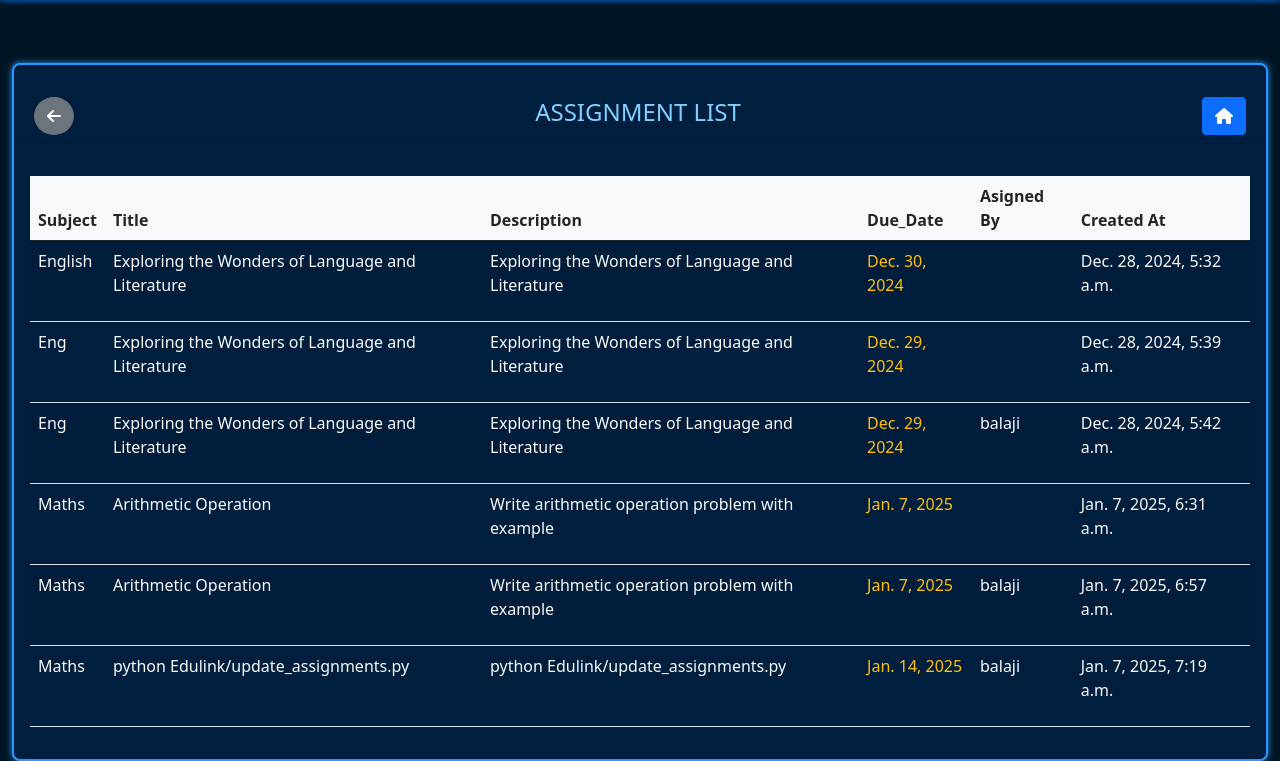
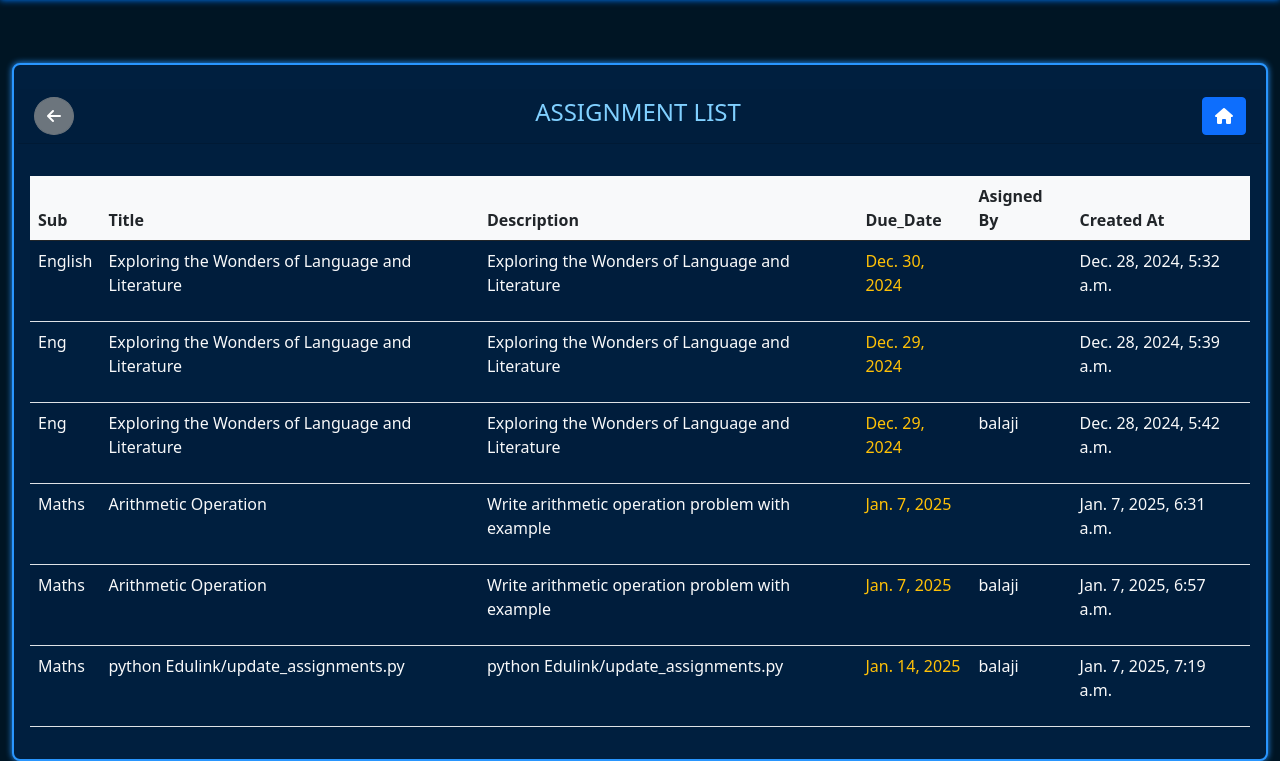
Before and after one commit to jayabalaji1011/Edulink, a Django app: page /assignment_list/ in a window 1280 px wide. Shown: the part 57-818 px from the top of the page. Run offline with Django 5.2, Linux system fonts and the light colour scheme; data comes from the database, SQL or seed files in the repository; some libraries are stand-ins or nearby versions.

Commit message:
update Subject variable

```diff
--- a/template/assignment_list.html
+++ b/template/assignment_list.html
@@ -73,7 +73,7 @@ Assignment-List | Edulink
                         <table class="table table-striped ">
                             <thead class="table-light text-dark">
                                 <tr>
-                                    <th class="">Subject</th>
+                                    <th class="">Sub</th>
                                     <th class="">Title</th>
                                     <th class="">Description</th>
                                     <th class="">Due_Date</th>
```
